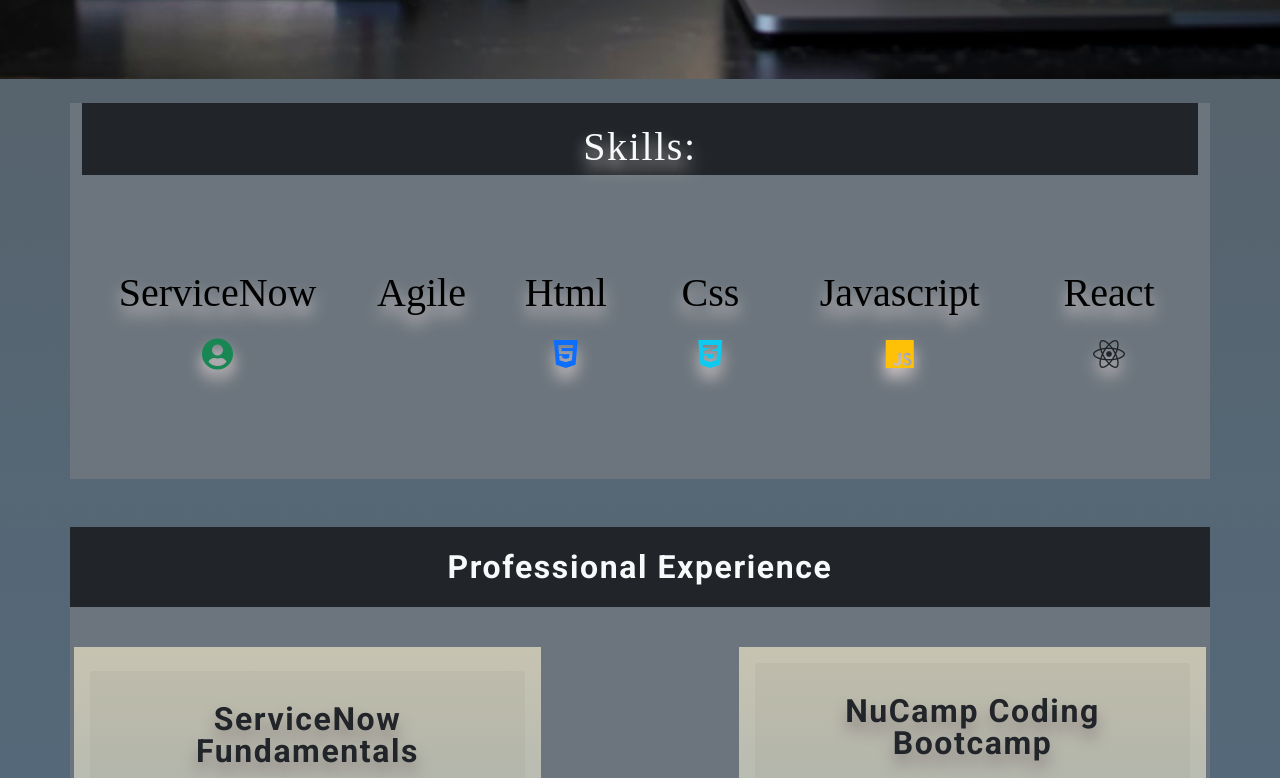
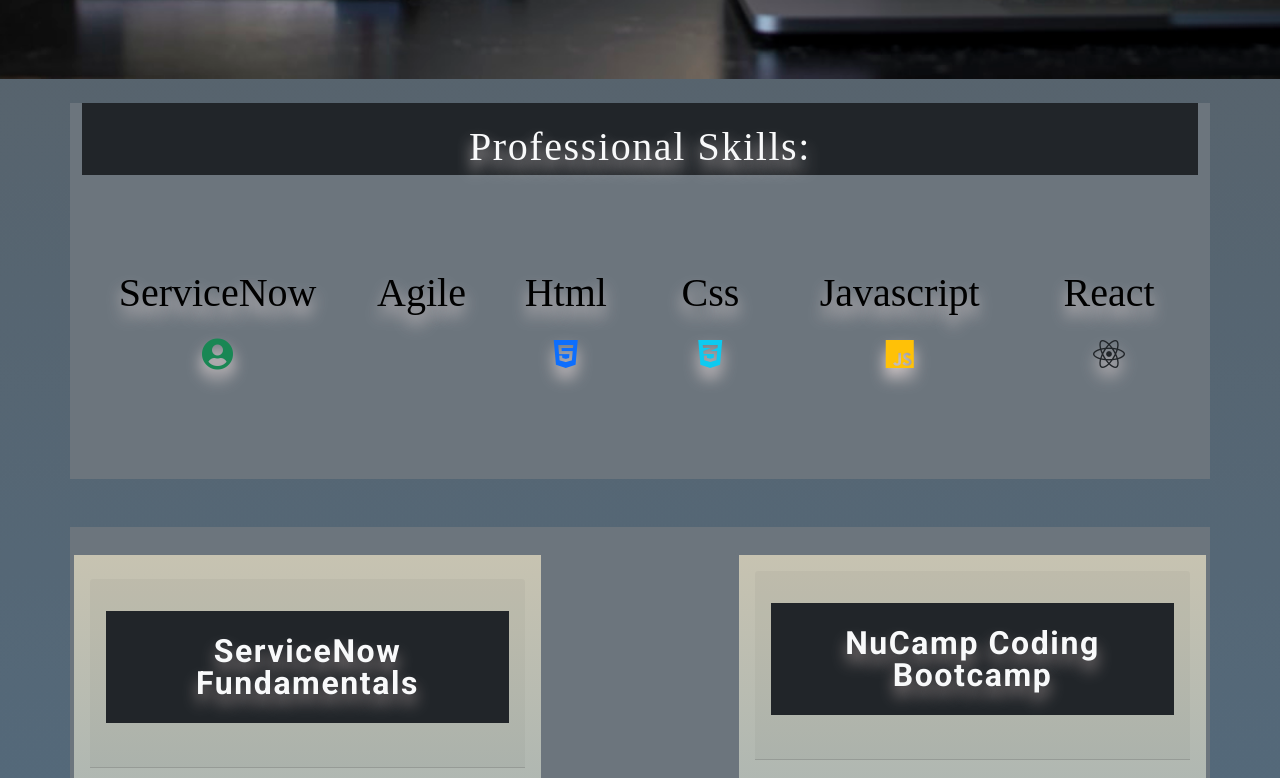
Before and after one commit to Salmoonsamuel/Salmoon-resume, a website: page index.html in a window 1280 px wide. Shown: the part 642-1420 px from the top of the page. Drawn offline with nearby package versions, Linux system fonts and the light colour scheme.

Commit message:
changed some id's

```diff
--- a/index.html
+++ b/index.html
@@ -30,7 +30,7 @@
                 <a class="nav-link mx-4 active" aria-current="page" href="#">Home</a>
               </li>
               <li class="nav-item">
-                <a class="nav-link mx-42" href="#experience">Experience</a>
+                <a class="nav-link mx-42" href="#professional">Professional-skills</a>
               </li>
               <li class="nav-item">
                 <a class="nav-link mx-2" href="#contact">Contact</a>
@@ -86,10 +86,10 @@
         </div>
       </div>
       <main>
-            <div class="container pt-4">
-                <div class="row">
+            <div class="container pt-4" id="professional">
+                <div class="row" >
                     <div class="col-4 col-sm-12 mb-4  bg-secondary text-center">
-                      <h1 class="fs-1  text-center bgshadow3 text-light pb-2 bg-dark  pt-4 ">Skills:</h1>
+                      <h1 class="fs-1  text-center bgshadow3 text-light pb-2 bg-dark  pt-4 " > Professional Skills:</h1>
                       <div class="d-flex bgshadow2 mt-4  offs">
                         <div class="fs-1 mx-4 bgshadow4 ">ServiceNow<i class="fas fa-user-circle text-success fs-2 "></i> </div>
                         <div class="fs-1 mx-4 bgshadow4">Agile </div>
@@ -101,11 +101,10 @@
                   </div>
                 </div>
 
-                <div class="row bg-secondary mt-4 text-center ">
-                  <h2 class="fs-2 text-light pt-4 pb-4 text-center bg-dark fw-bold "> Professional Experience</h2>
+                <div class="row bg-secondary mt-4 text-center " >
                   <div class="col-5 col-sm-5 pt-4 mt-4 bggradient card border  border-secondary border-4 ">
                     <div class="card-header  bgshadow2">
-                      <h1 class="fs-2  text-dark fw-bold text-center  fw-bold ">ServiceNow Fundamentals</h1>
+                      <h1 class="fs-2  text-light bg-dark p-4 fw-bold text-center  fw-bold ">ServiceNow Fundamentals</h1>
                     </div>
                       <div class="card-body">
                         <h3 class="card-title text-center pt-3 fw-bold">New Apprenticeship | Bootcamp</h3>
@@ -128,7 +127,7 @@
                   </div>
                   <div class="col-5 col-sm-5 bggradient offset-2 mt-4 card border border-secondary border-4 ">
                     <div class="card-header  bgshadow2">
-                      <h1 class="fs-2  text-dark fw-bold text-center  fw-bold "> NuCamp Coding Bootcamp</h1>
+                      <h1 class="fs-2  text-light bg-dark p-4 fw-bold text-center  fw-bold "> NuCamp Coding Bootcamp</h1>
                     </div>
                     <div class="card-body">
                       <h3 class="card-title text-center pt-3 fw-bold">Full-Stack Web-Development</h3>
```
